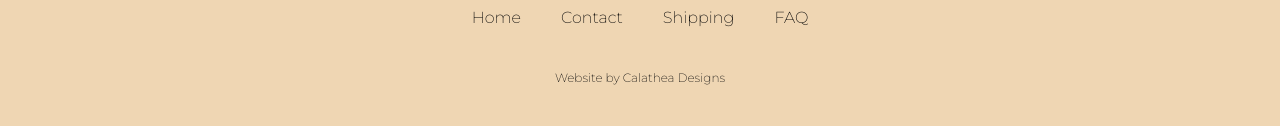
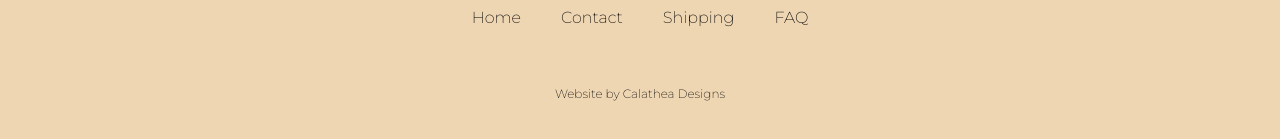
Before and after one commit to Calathea-Z/Vine-Frond-Shop, a Next.js app: page /cart in a window 1280 px wide. Shown: the part 760-899 px from the top of the page. Built offline with nearby package versions, Linux system fonts and the light colour scheme; no server answers.

Commit message:
Added padding to footer calathea link.

```diff
--- a/components/Footer.jsx
+++ b/components/Footer.jsx
@@ -61,7 +61,7 @@ const Footer = () => {
       </div>
       <Link
         href="https://zach-sykes.com"
-        className="text-xs hover-underline-animation"
+        className="text-xs hover-underline-animation mt-4"
       >
         Website by Calathea Designs
       </Link>
```
